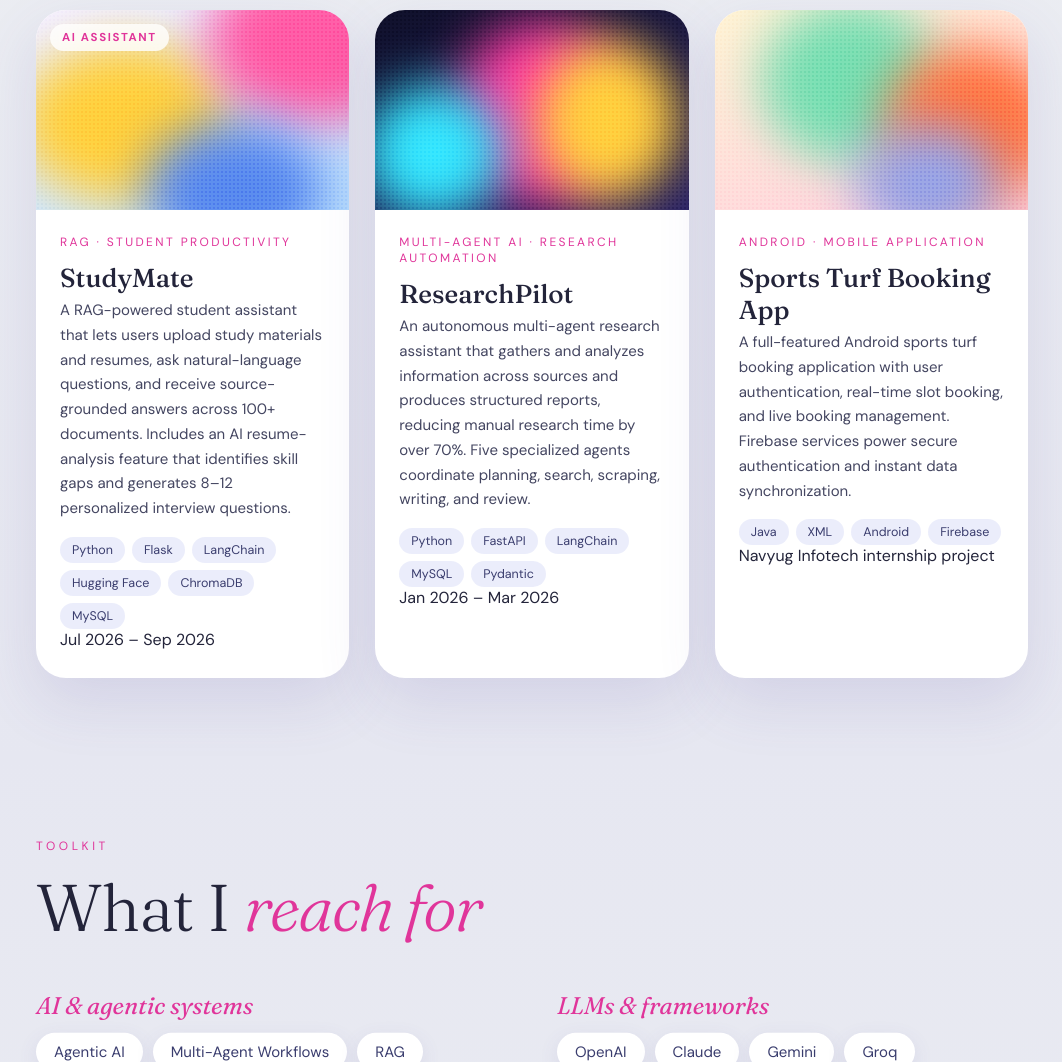
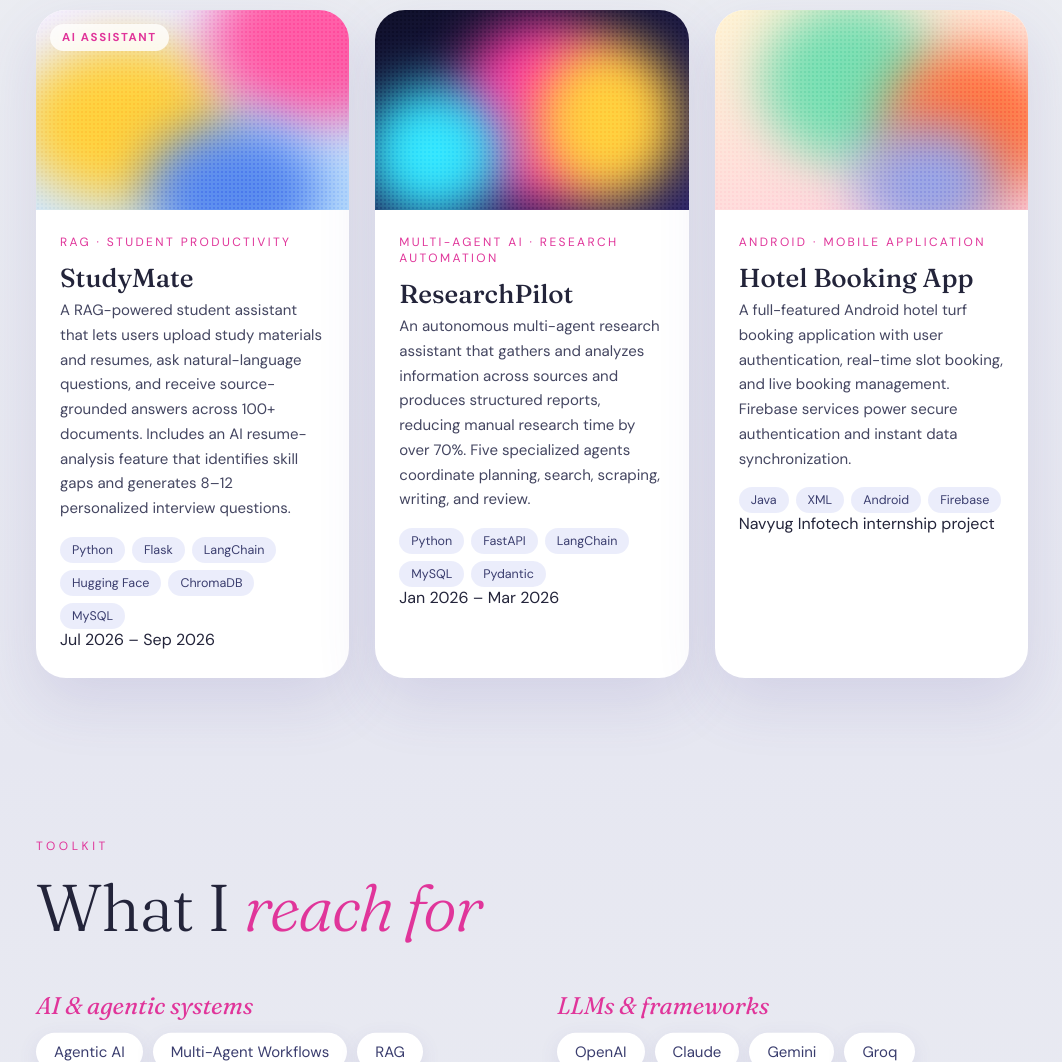
Before and after one commit to shreejashekharsawant/shreejashekharsawant.github.io, a plain HTML site: page index.html in a window 1280 px wide. Shown: the part 3881-4943 px from the top of the page, without its empty margins (108-1170 px from the left). Drawn offline with Linux system fonts and the light colour scheme; animation ran at ten frames a second.

Commit message:
Update index.html

```diff
--- a/index.html
+++ b/index.html
@@ -326,8 +326,8 @@ body.dusk{animation:dusk 12s linear infinite}@keyframes dusk{to{filter:hue-rotat
       <article class="card rv">
         <div class="art" style="--a:linear-gradient(160deg,#fff4d6,#ffd1e0)">
           <i style="left:10%;top:10%;width:50%;height:70%;background:#7be0b4"></i><i style="right:0;top:30%;width:50%;height:70%;background:#ff7a45;animation-delay:-5s"></i><i style="left:40%;bottom:-20%;width:40%;height:50%;background:#9aa7e8"></i></div>
-        <div class="in"><div class="tag">Android &middot; Mobile application</div><h3>Sports Turf Booking App</h3>
-          <p>A full-featured Android sports turf booking application with user authentication, real-time slot booking, and live booking management. Firebase services power secure authentication and instant data synchronization.</p>
+        <div class="in"><div class="tag">Android &middot; Mobile application</div><h3>Hotel Booking App</h3>
+          <p>A full-featured Android hotel turf booking application with user authentication, real-time slot booking, and live booking management. Firebase services power secure authentication and instant data synchronization.</p>
           <div class="pills"><span class="pill">Java</span><span class="pill">XML</span><span class="pill">Android</span><span class="pill">Firebase</span></div>
           <span class="go">Navyug Infotech internship project</span></div>
       </article>
```
